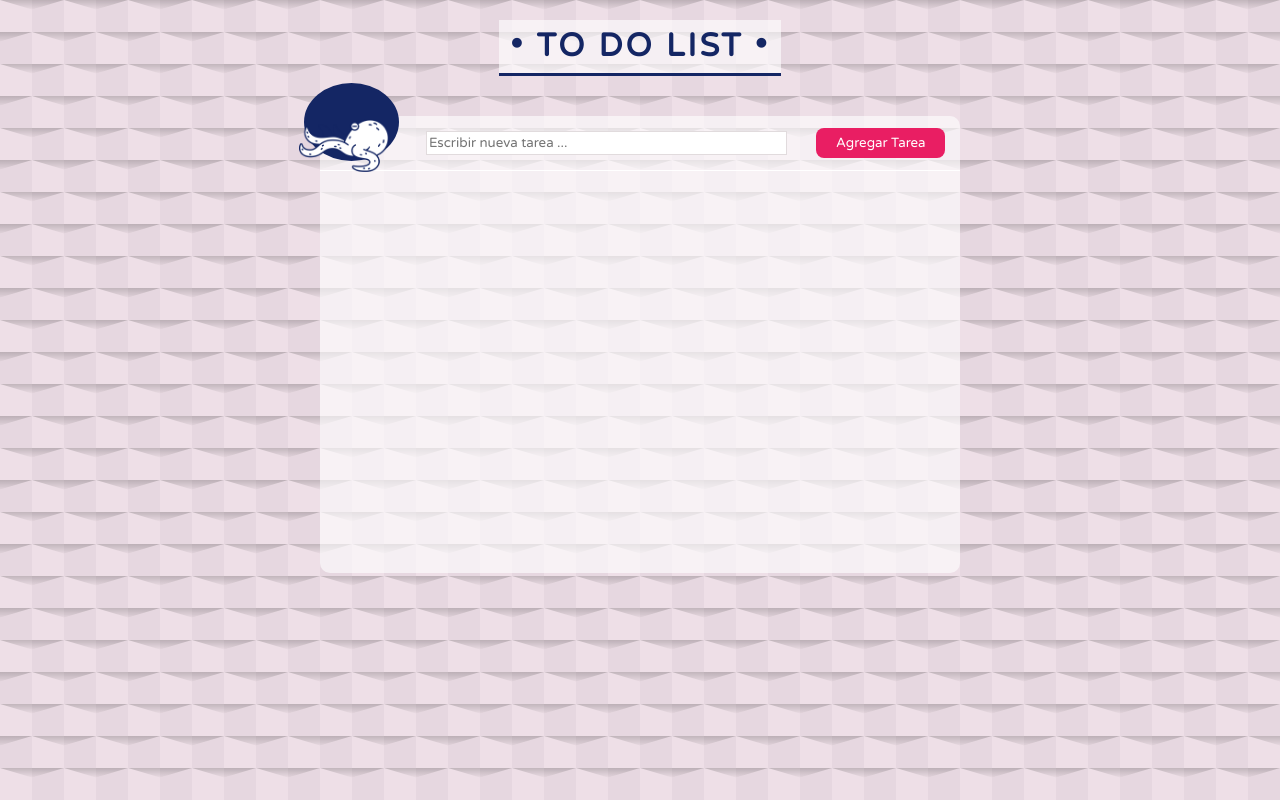
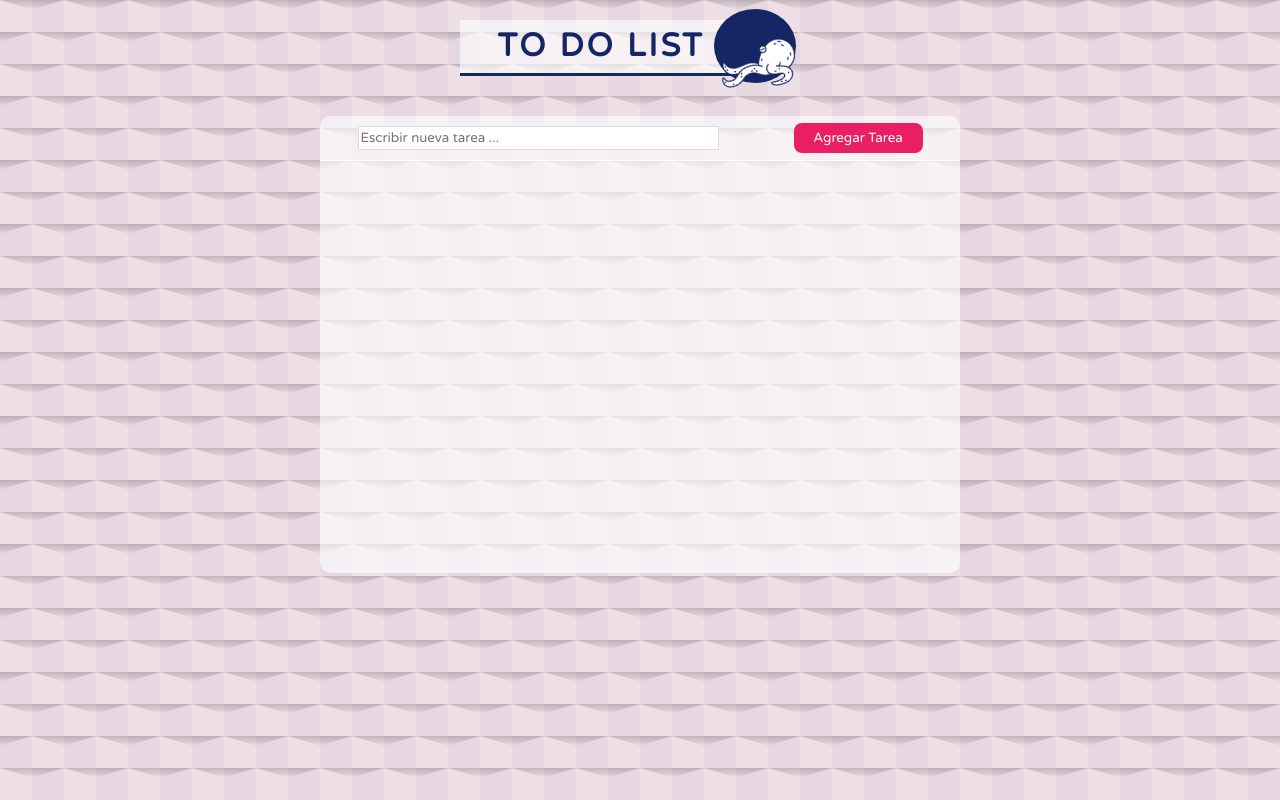
Before and after one commit to juliponti/to-do-list, a React (Create React App) app: page / in a window 1280 px wide. Built offline with nearby package versions, Linux system fonts and the light colour scheme.

Commit message:
upgrade design

```diff
--- a/src/App.js
+++ b/src/App.js
@@ -32,14 +32,14 @@ function App() {
       <div className="app">
         <header className="app-header">
           <div className="text-header__container">
-            <h1>• To do list •</h1>
+            <h1> To do list </h1>
+          </div>
+          <div className="img-container">
+            <img src={Img} className="img" alt="octopus" />
           </div>
         </header>
         <main className="app-main">
           <div className="container">
-            <div className="img-container">
-              <img src={Img} className="img" alt="octopus" />
-            </div>
             <form className="form" onSubmit={handleSubmit}>
               <Input
                 value={inputValue}
--- a/src/App.scss
+++ b/src/App.scss
@@ -7,10 +7,9 @@
   &-header {
     width: 100%;
     @include FlexBox;
-  }
 
     .text-header__container {
-    margin: 20px auto;
+      margin: 20px 0;
       width: 22%;
       height: 53px;
       color: $secondary-color;
@@ -26,6 +25,24 @@
         letter-spacing: 3px;
       }
     }
+    .img-container {
+      height: 74px;
+      width: 82px;
+      border-radius: 50%;
+      background-color: $secondary-color;
+      margin: -12px -2px;
+      position: relative;
+      top: -2px;
+      left: -26px;
+      .img {
+        width: 95%;
+        position: relative;
+        top: 36px;
+        left: 6px;
+        transform: rotate(342deg);
+      }
+    }
+  }
 
   &-main {
     @include FlexBox(column, flex-start);
@@ -37,29 +54,11 @@
   }
 
   .container {
-    @include FlexBox;
     width: 100%;
     border-bottom: solid 1px $white;
 
-    .img-container {
-      height: 78px;
-      width: 111px;
-      border-radius: 50%;
-      background-color: $secondary-color;
-      margin: -12px -2px;
-      position: relative;
-      top: -21px;
-      left: -14px;
-      .img {
-        width: 95%;
-        position: relative;
-        top: 36px;
-        left: -5px;
-      }
-    }
-
     .form {
-      height: 46px;
+      height: 44px;
       width: 100%;
       @include FlexBox(row, space-around);
 
```
Lines whose indentation alone changed are shown as unchanged.
